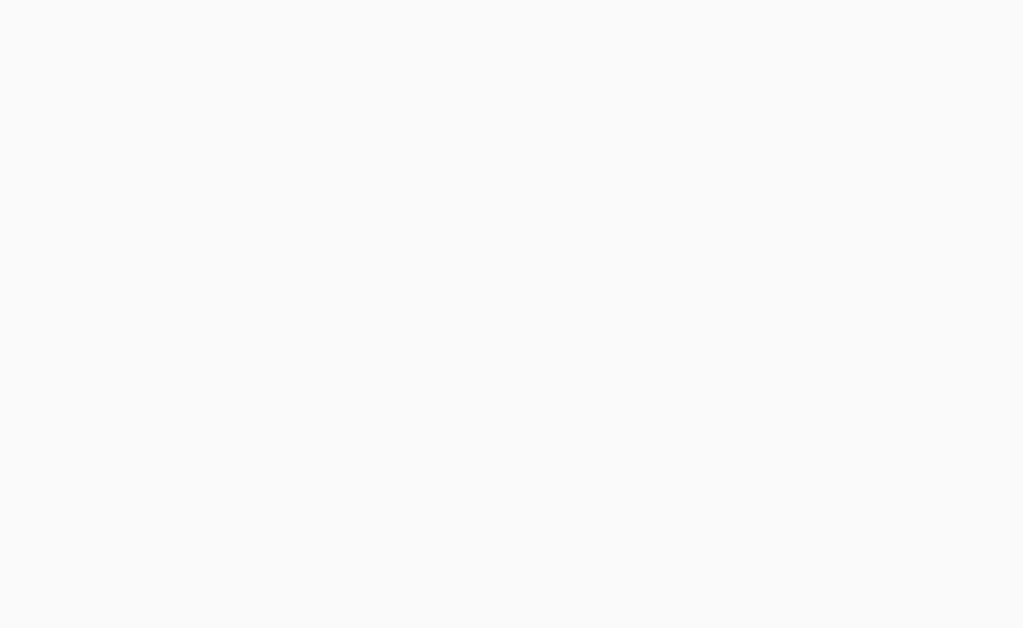
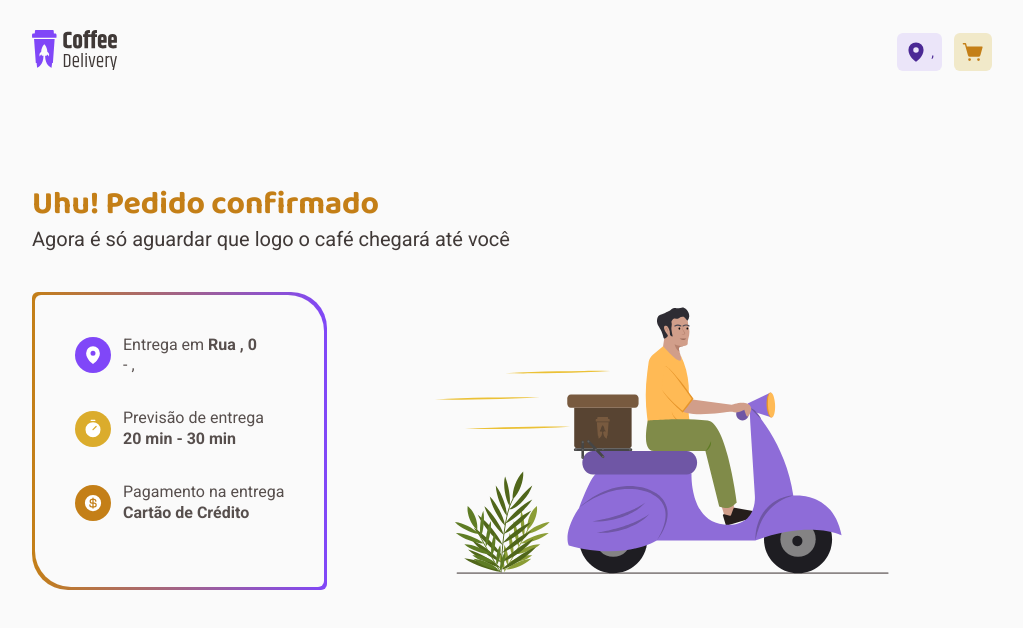
Before and after one commit to victor-com-code/Coffe-Delivery, a React (Vite) app: page /success in a window 1280 px wide. Before the commit this address had no page. Shown: the top 628 px of the page, without its empty margins (128-1151 px from the left). Built offline with nearby package versions, Linux system fonts and the light colour scheme.

Commit message:
Criando página de sucesso

```diff
--- a/src/Router.tsx
+++ b/src/Router.tsx
@@ -2,6 +2,7 @@ import { Route, Routes } from 'react-router-dom'
 import { Home } from './pages/Home'
 import { DefaultLayout } from './layouts/DefaultLayout'
 import { Checkout } from './pages/Checkout'
+import { Success } from './pages/Success'
 
 export function Router() {
   return (
@@ -9,6 +10,7 @@ export function Router() {
       <Route path="/" element={<DefaultLayout />}>
         <Route path="/" element={<Home />} />
         <Route path="/checkout" element={<Checkout />} />
+        <Route path="/success" element={<Success />} />
       </Route>
     </Routes>
   )
--- a/src/contexts/AddressContext.tsx
+++ b/src/contexts/AddressContext.tsx
@@ -2,6 +2,7 @@ import { ReactNode, createContext, useState } from 'react'
 
 export interface AddressType {
   cep: string
+  street: string
   houseNumber: number
   complement?: string
   state: string
@@ -25,6 +26,7 @@ export function AddressContextProvider({
 }: AddressContextProviderProps) {
   const [address, setAddress] = useState<AddressType>({
     cep: '',
+    street: '',
     houseNumber: 0,
     state: '',
     city: '',
--- /dev/null
+++ b/src/pages/Success/index.tsx
@@ -0,0 +1,81 @@
+import { TextL, TextM } from '../../styles/text'
+import { TitleL } from '../../styles/titles'
+import {
+  InfoItemContainer,
+  InfoItemIcon,
+  OrderBoard,
+  OrderBoardInfos,
+  OrderBoardModule,
+  SuccessContainer,
+} from './styles'
+
+import { CurrencyDollar, MapPin, Timer } from '@phosphor-icons/react'
+import illustration from './assets/illustration.svg'
+import { useContext } from 'react'
+import { AddressContext } from '../../contexts/AddressContext'
+
+export function Success() {
+  const { address } = useContext(AddressContext)
+
+  return (
+    <SuccessContainer>
+      <header>
+        <TitleL>Uhu! Pedido confirmado</TitleL>
+        <TextL className="subtitle">
+          Agora é só aguardar que logo o café chegará até você
+        </TextL>
+      </header>
+
+      <OrderBoard>
+        <OrderBoardModule>
+          <OrderBoardInfos>
+            <InfoItemContainer>
+              <InfoItemIcon iconColor="purple">
+                <MapPin size={20} weight="fill" />
+              </InfoItemIcon>
+              <div>
+                <TextM>
+                  Entrega em{' '}
+                  <strong>
+                    Rua {address.street}, {address.houseNumber}{' '}
+                    {address.complement && address.complement}
+                  </strong>
+                </TextM>
+                <TextM>
+                  {address.neighborhood} - {address.city}, {address.state}
+                </TextM>
+              </div>
+            </InfoItemContainer>
+            <InfoItemContainer>
+              <InfoItemIcon iconColor="yellow">
+                <Timer size={20} weight="fill" />
+              </InfoItemIcon>
+              <div>
+                <TextM>Previsão de entrega</TextM>
+                <TextM>
+                  <strong>20 min - 30 min</strong>
+                </TextM>
+              </div>
+            </InfoItemContainer>
+            <InfoItemContainer>
+              <InfoItemIcon iconColor="orange">
+                <CurrencyDollar size={20} weight="fill" />
+              </InfoItemIcon>
+              <div>
+                <TextM>Pagamento na entrega</TextM>
+                <TextM>
+                  <strong>
+                    {/* {address.cep.includes('-card') && 'Cartão de'} */}
+                    Cartão de Crédito
+                  </strong>
+                </TextM>
+              </div>
+            </InfoItemContainer>
+          </OrderBoardInfos>
+        </OrderBoardModule>
+
+        <img src={illustration} alt="" />
+      </OrderBoard>
+    </SuccessContainer>
+  )
+}
--- /dev/null
+++ b/src/pages/Success/styles.ts
@@ -0,0 +1,80 @@
+import styled from 'styled-components'
+
+export const SuccessContainer = styled.main`
+  padding: 5rem 0;
+  display: flex;
+  flex-direction: column;
+  gap: 2.5rem;
+
+  h1 {
+    color: ${(props) => props.theme['yellow-dark']};
+  }
+
+  .subtitle {
+    color: ${(props) => props.theme['base-subtitle']};
+  }
+`
+
+export const OrderBoard = styled.div`
+  display: flex;
+  gap: 6rem;
+
+  @media (max-width: 900px) {
+    flex-direction: column;
+  }
+`
+
+export const OrderBoardModule = styled.div`
+  background: linear-gradient(
+    to right,
+    ${(props) => props.theme['yellow-dark']},
+    ${(props) => props.theme.purple}
+  );
+  padding: 3px;
+  border-radius: 6px 36px;
+`
+
+export const OrderBoardInfos = styled.div`
+  display: flex;
+  flex-direction: column;
+  align-items: flex-start;
+
+  gap: 2rem;
+
+  background: ${(props) => props.theme.background};
+  padding: 2.5rem 2.5rem 4rem 2.5rem;
+  border-radius: 6px 36px;
+`
+
+export const InfoItemContainer = styled.div`
+  display: flex;
+  align-items: center;
+  gap: 0.75rem;
+
+  div {
+    color: ${(props) => props.theme['base-text']};
+  }
+`
+
+const ICON_COLORS = {
+  yellow: 'yellow',
+  orange: 'yellow-dark',
+  purple: 'purple',
+} as const
+
+interface IconProps {
+  iconColor: keyof typeof ICON_COLORS
+}
+
+export const InfoItemIcon = styled.span<IconProps>`
+  background: ${(props) => props.theme[ICON_COLORS[props.iconColor]]};
+  color: ${(props) => props.theme.white};
+
+  display: flex;
+  justify-content: center;
+  align-items: center;
+  gap: 0.5rem;
+
+  padding: 0.5rem;
+  border-radius: 1000px;
+`
```
Also changed, not shown: src/pages/Success/assets/illustration.svg (added).
